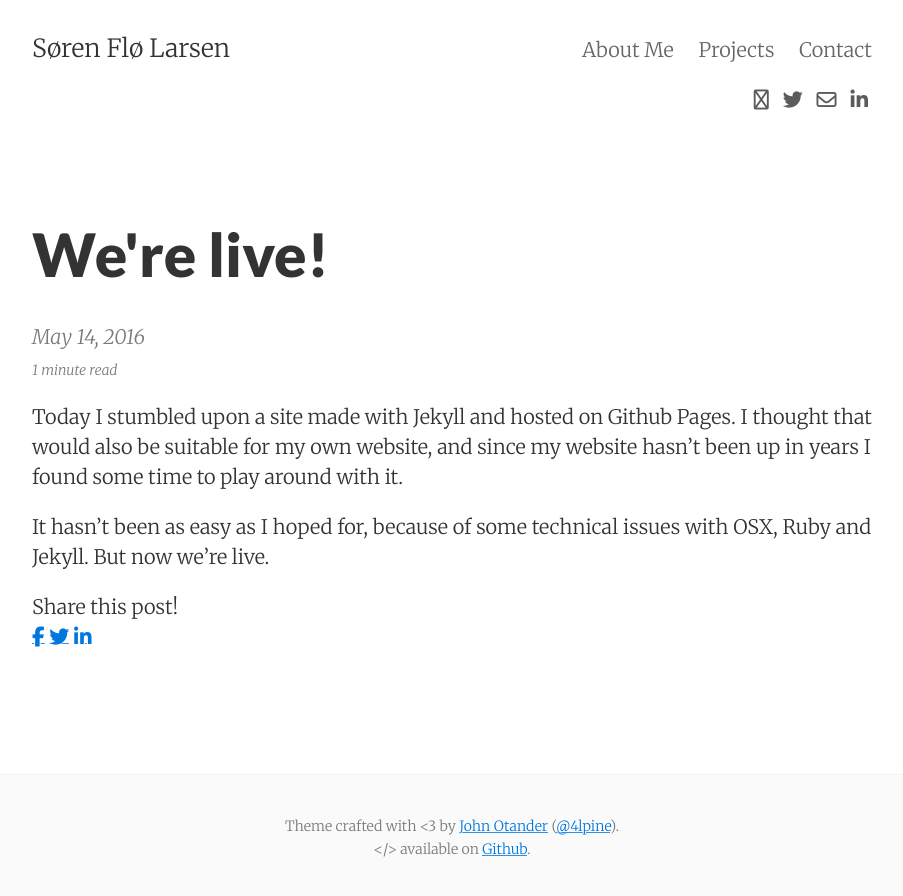
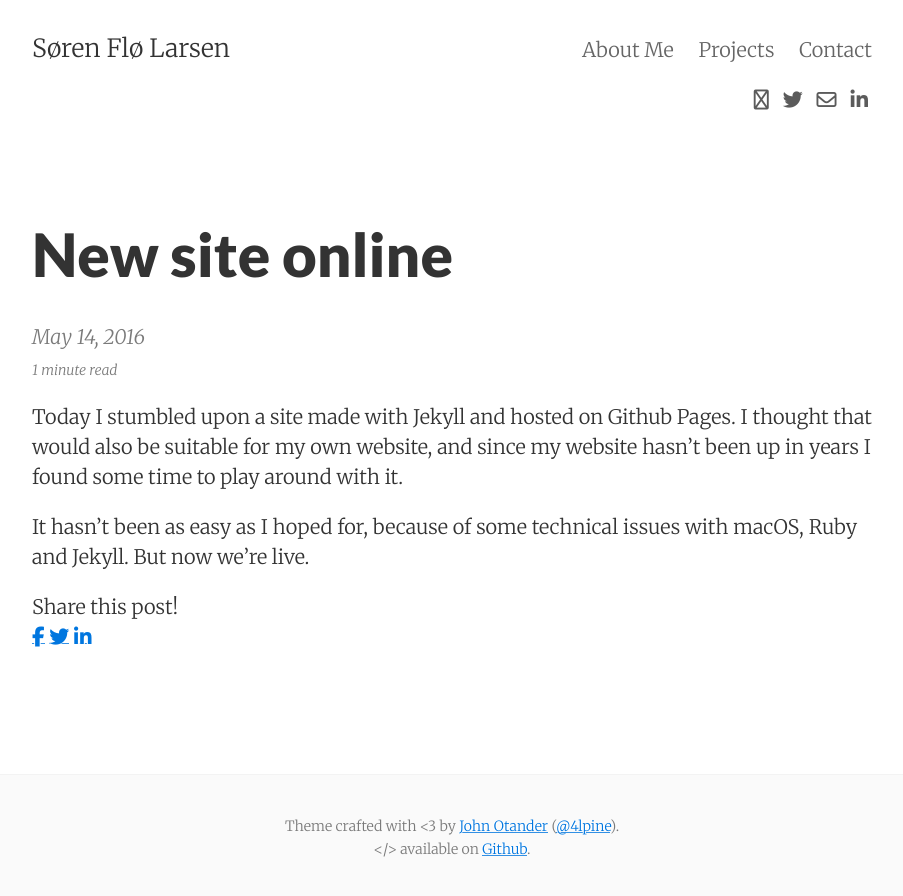
Before and after one commit to sbfp/sbfp.github.io-old, a Jekyll site: the page built from _posts/2016-05-14-new-site.md, in a window 1280 px wide. Shown: the top 896 px of the page, without its empty margins (188-1091 px from the left). Built offline with Jekyll 4.4.1, drawn with Linux system fonts in a browser that asks for light colours; nearby versions of some CDN libraries.

Commit message:
renamed post

```diff
--- a/_posts/2016-05-14-new-site.md
+++ b/_posts/2016-05-14-new-site.md
@@ -1,6 +1,6 @@
 ---
 layout:     post
-title:      We're live!
+title:      New site online
 date:       2016-05-14 11:21:29
 summary:    sbfp.dk finally up and running with Jekyll and Github Pages.
 categories: Jekyll Github
@@ -10,5 +10,5 @@ Today I stumbled upon a site made with Jekyll and hosted on Github Pages. I thou
 that would also be suitable for my own website, and since my website hasn't been up
 in years I found some time to play around with it.
 
-It hasn't been as easy as I hoped for, because of some technical issues with OSX,
+It hasn't been as easy as I hoped for, because of some technical issues with macOS,
 Ruby and Jekyll. But now we're live.
```
